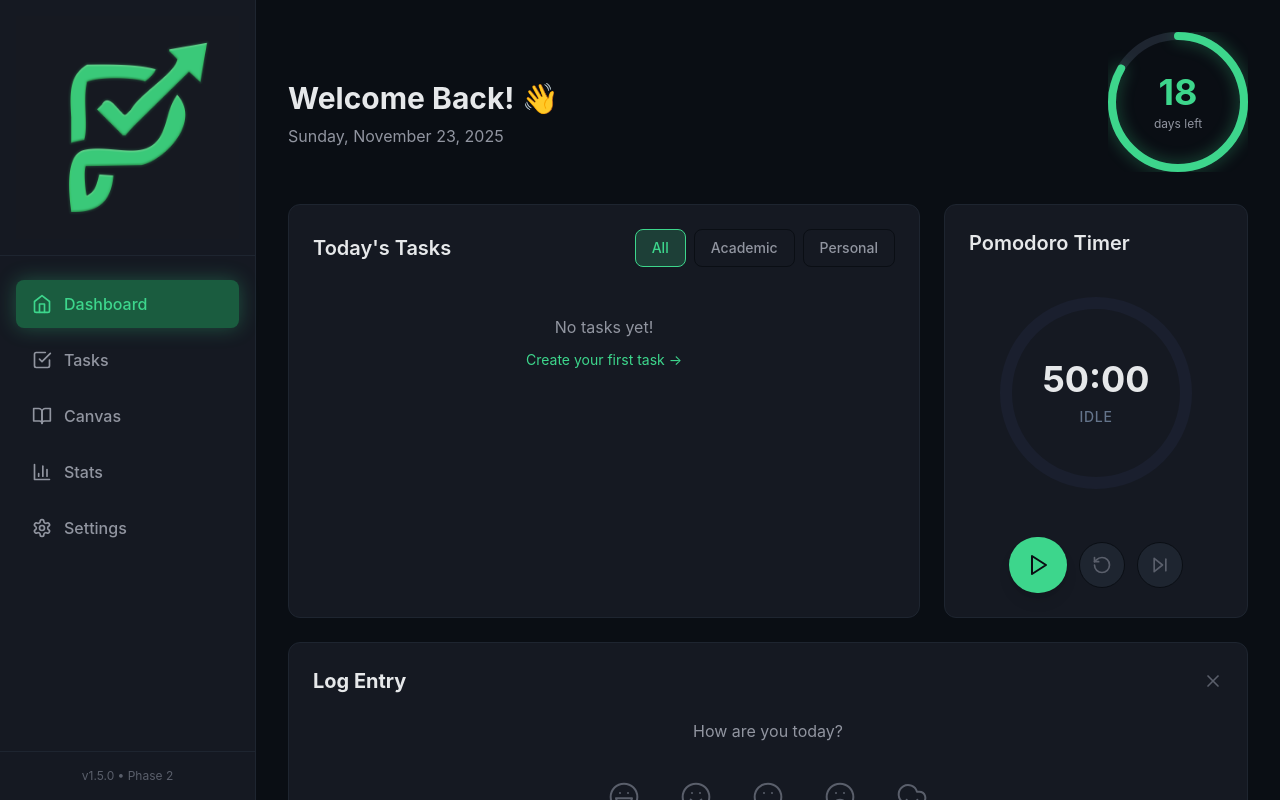
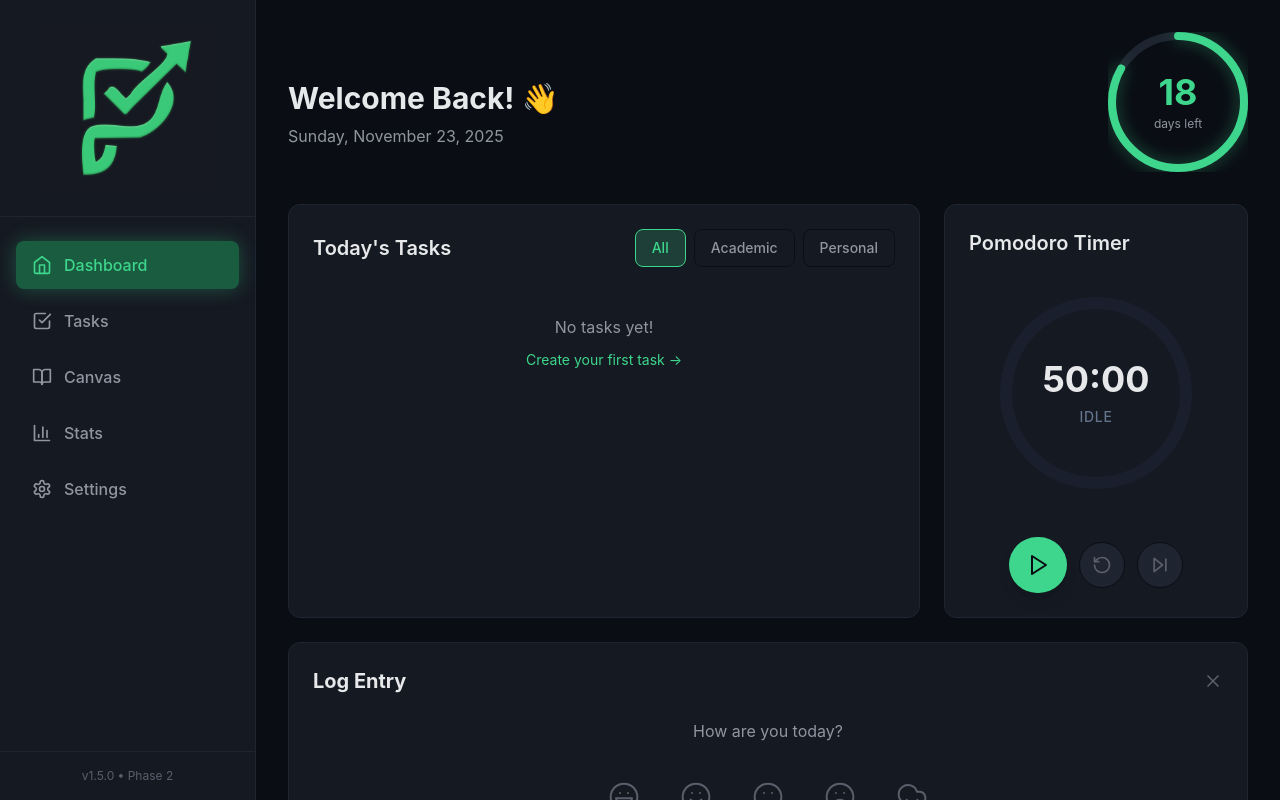
Before and after one commit to nicholasbeskow/productivity-dashboard, a React (Vite) app: page / in a window 1280 px wide. Built offline with nearby package versions, Linux system fonts and the light colour scheme.

Commit message:
Constrain logo to balanced size (w-44) and center it

```diff
--- a/src/components/Layout/Sidebar.jsx
+++ b/src/components/Layout/Sidebar.jsx
@@ -13,11 +13,11 @@ const Sidebar = ({ activeTab, setActiveTab }) => {
   return (
     <aside className="w-64 bg-bg-secondary border-r border-bg-tertiary flex flex-col">
       {/* App Title / Logo Area */}
-      <div className="p-4 border-b border-bg-tertiary">
+      <div className="py-5 px-4 border-b border-bg-tertiary flex justify-center items-center">
         <img
           src={logo}
           alt="Productivity Dashboard Logo"
-          className="w-full h-auto"
+          className="w-44 h-auto"
         />
       </div>
 
```
